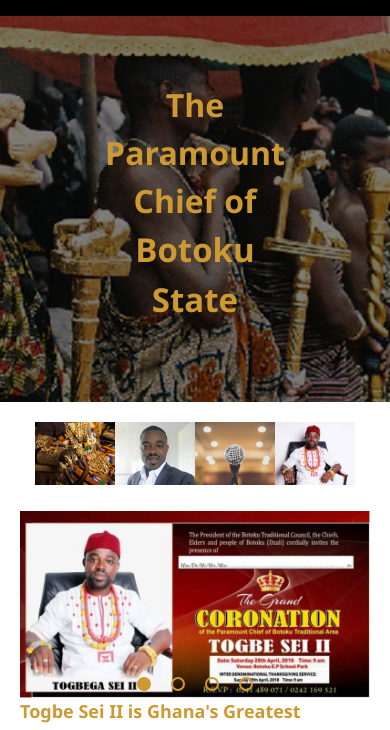
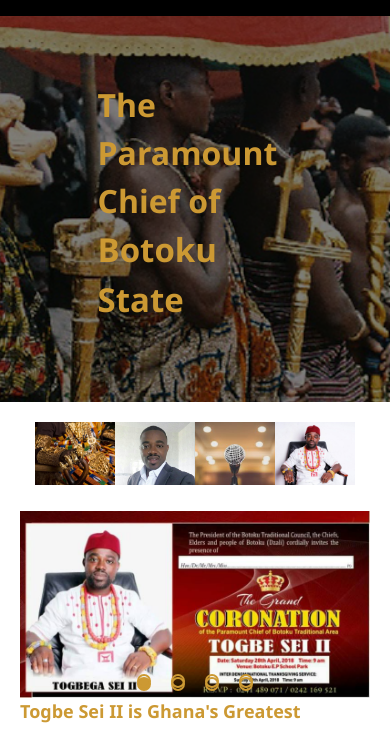
Before and after one commit to paulfarombi/botokustateparamountweb, a plain HTML site: page index.html in a window 390 px wide. Shown: the part 98-828 px from the top of the page. Drawn offline with nearby package versions, Linux system fonts and the light colour scheme; files whose address does not match are found by name.

Commit message:
btnslide

```diff
--- a/assets/css/main.css
+++ b/assets/css/main.css
@@ -207,7 +207,7 @@ header .navbar {
 
 /* navigation slide */
 .navigation-manual {
-    /* position: absolute; */
+    position: absolute;
     z-index: 1;
     width: 100%;
     bottom: 142px;
@@ -976,6 +976,15 @@ header .navbar {
     .hero-banner h2 {
         font-size: 33px;
     }
+
+    .slide .slide-text {
+        text-align: center;
+        top: 50%;
+        text-align: justify;
+        /* padding: 0 auto; */
+        position: absolute;
+    }
+
     .carousel-sec {
         padding: 20px 20px 0;
     }
```
